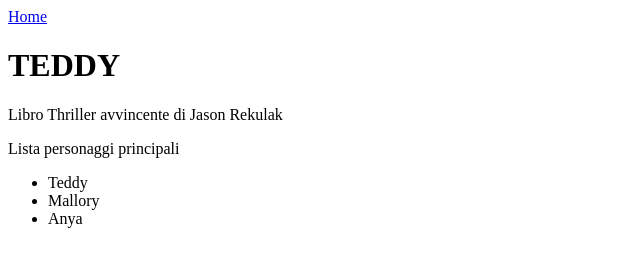
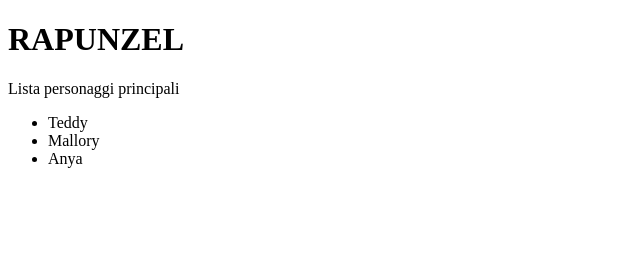
Before and after one commit to stellacoeli/stellacoeli.github.io, a plain HTML site: page index.html in a window 1280 px wide. Shown: the whole page, without its empty margins (0-640 px from the left). Drawn offline with Linux system fonts and the light colour scheme.

Commit message:
Update index.html

```diff
--- a/index.html
+++ b/index.html
@@ -1,13 +1,13 @@
 <!DOCTYPE html>
 <html>
   <head>
-    <title>Tedddy</title>
+    <title>Rapunzel</title>
   </head>
   <body>
-    <a href="index.html">Home</a>
-    <h1>TEDDY</h1>
+
+    <h1>RAPUNZEL</h1>
     <P>
-      Libro Thriller avvincente di Jason Rekulak
+
       <p>Lista personaggi principali</p>
     <ul>
       <li>Teddy</li>
```
